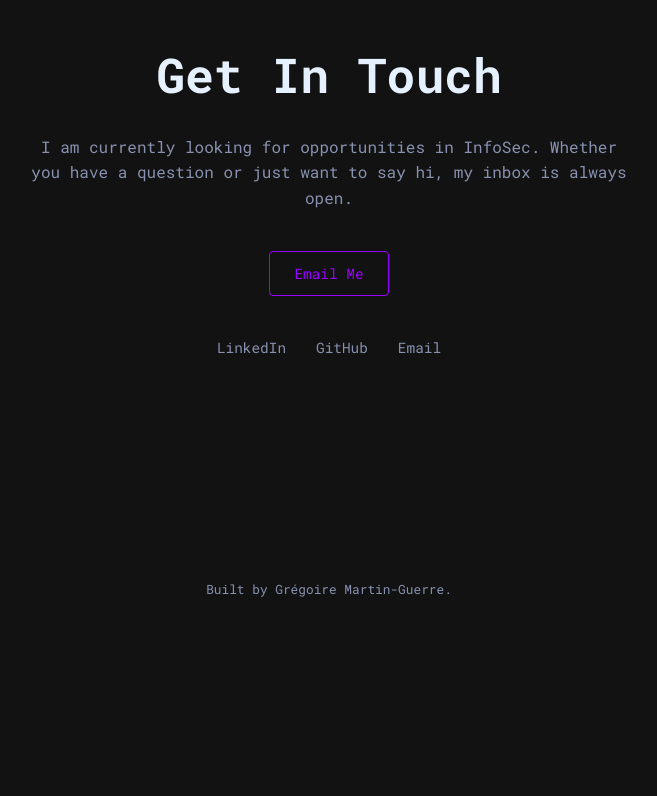
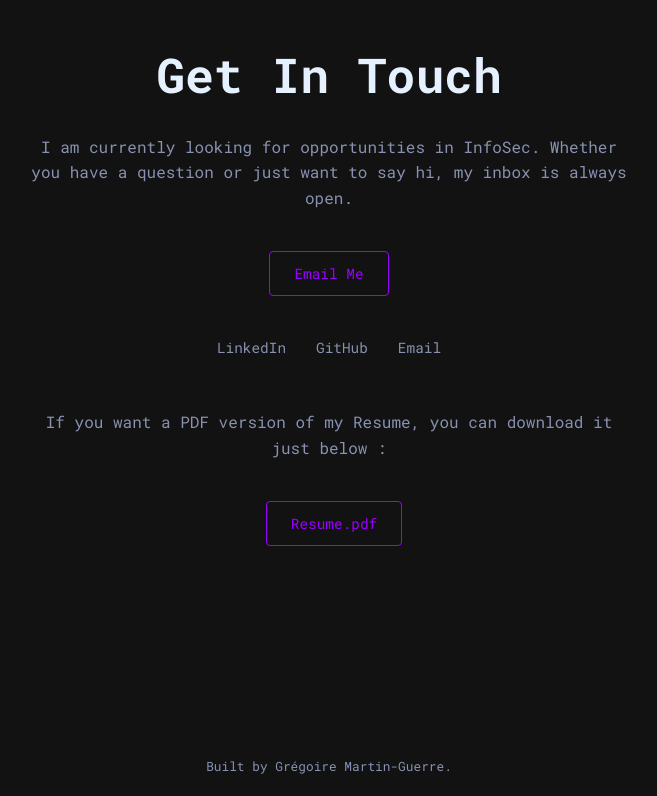
Before and after one commit to Greeegouz/Resume, a plain HTML site: page index.html in a window 1280 px wide. Shown: the part 3262-4058 px from the top of the page, without its empty margins (311-968 px from the left). Before the commit the page ends 3882 px from the top, so only its background shows below. Drawn offline with Linux system fonts and the light colour scheme.

Commit message:
V2 : Add a download btn at the end of document

```diff
--- a/index.html
+++ b/index.html
@@ -172,6 +172,12 @@
           <a href="https://github.com/Greeegouz" target="_blank">GitHub</a>
           <a href="mailto:greg.mg.20@outlook.com">Email</a>
         </div>
+
+        <p class="contact-desc">
+          If you want a PDF version of my Resume, you can download it just below :
+        </p>
+
+        <a href="Resume.pdf" download="Gregoire_Martin_Guerre_Resume.pdf" class="btn resume-btn">Resume.pdf</a>
       </section>
 
     </main>
--- a/styles.css
+++ b/styles.css
@@ -323,6 +323,7 @@ section {
 
 .social-links {
   margin-top: 50px;
+  margin-bottom: 50px;
   display: flex;
   justify-content: center;
   gap: 30px;
```
